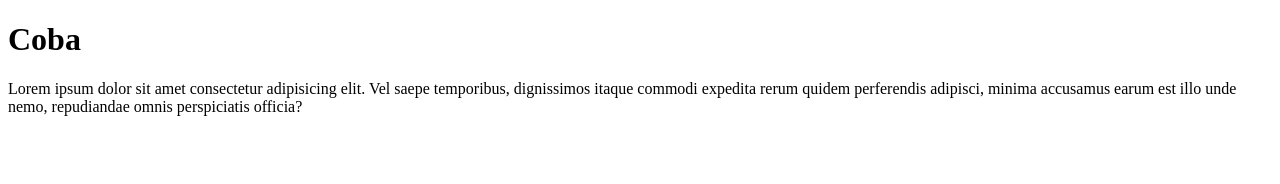
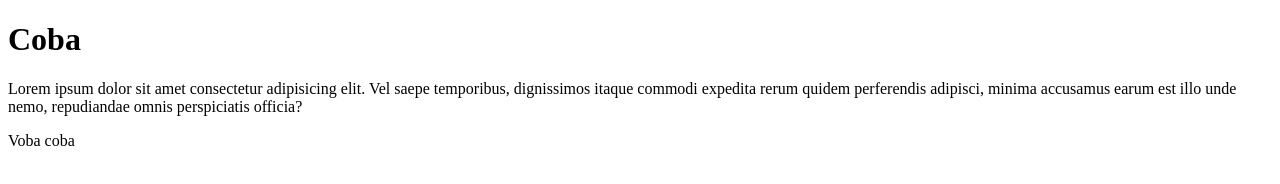
Before and after one commit to Tatangs12/git2, a plain HTML site: page index.html in a window 1280 px wide. Drawn offline with Linux system fonts and the light colour scheme.

Commit message:
edit lagi index

```diff
--- a/index.html
+++ b/index.html
@@ -9,5 +9,6 @@
 <body>
     <h1>Coba</h1>
     <p>Lorem ipsum dolor sit amet consectetur adipisicing elit. Vel saepe temporibus, dignissimos itaque commodi expedita rerum quidem perferendis adipisci, minima accusamus earum est illo unde nemo, repudiandae omnis perspiciatis officia?</p>
+    <p>Voba coba</p>
 </body>
 </html>
```
